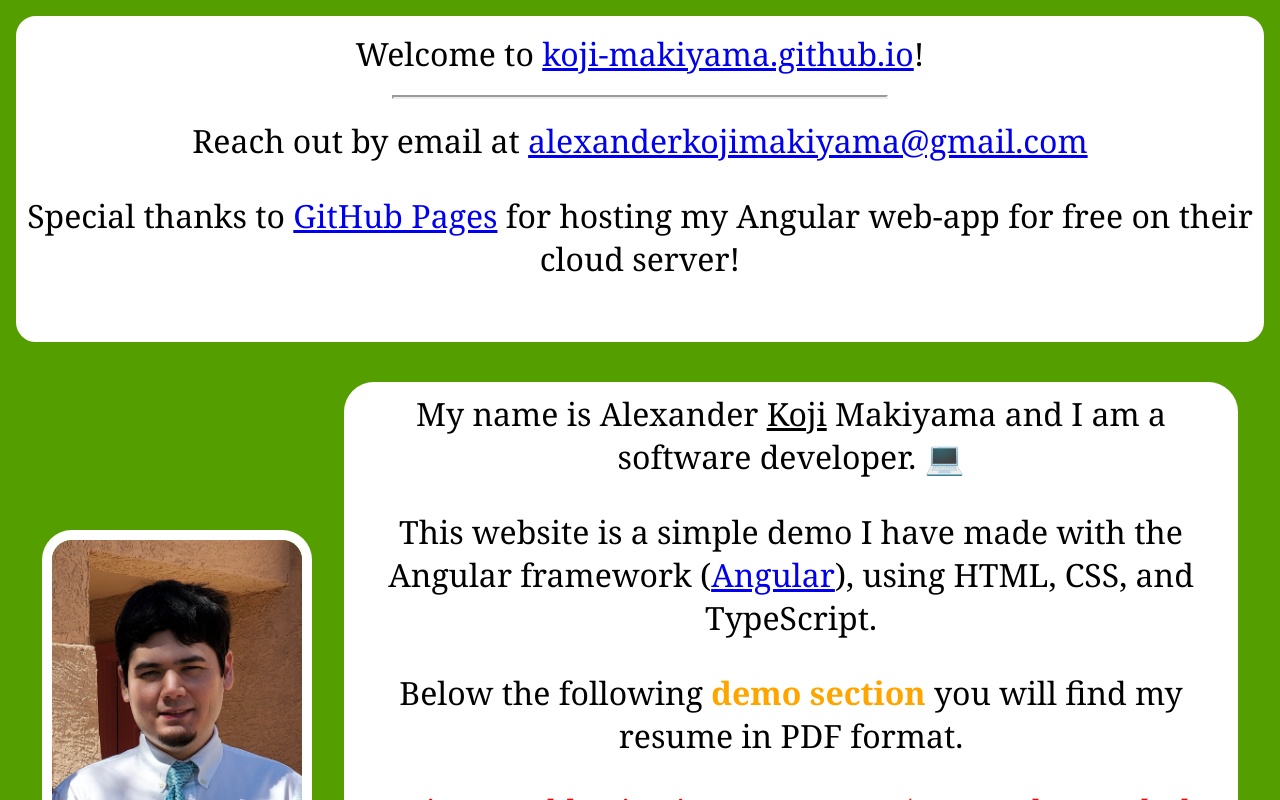
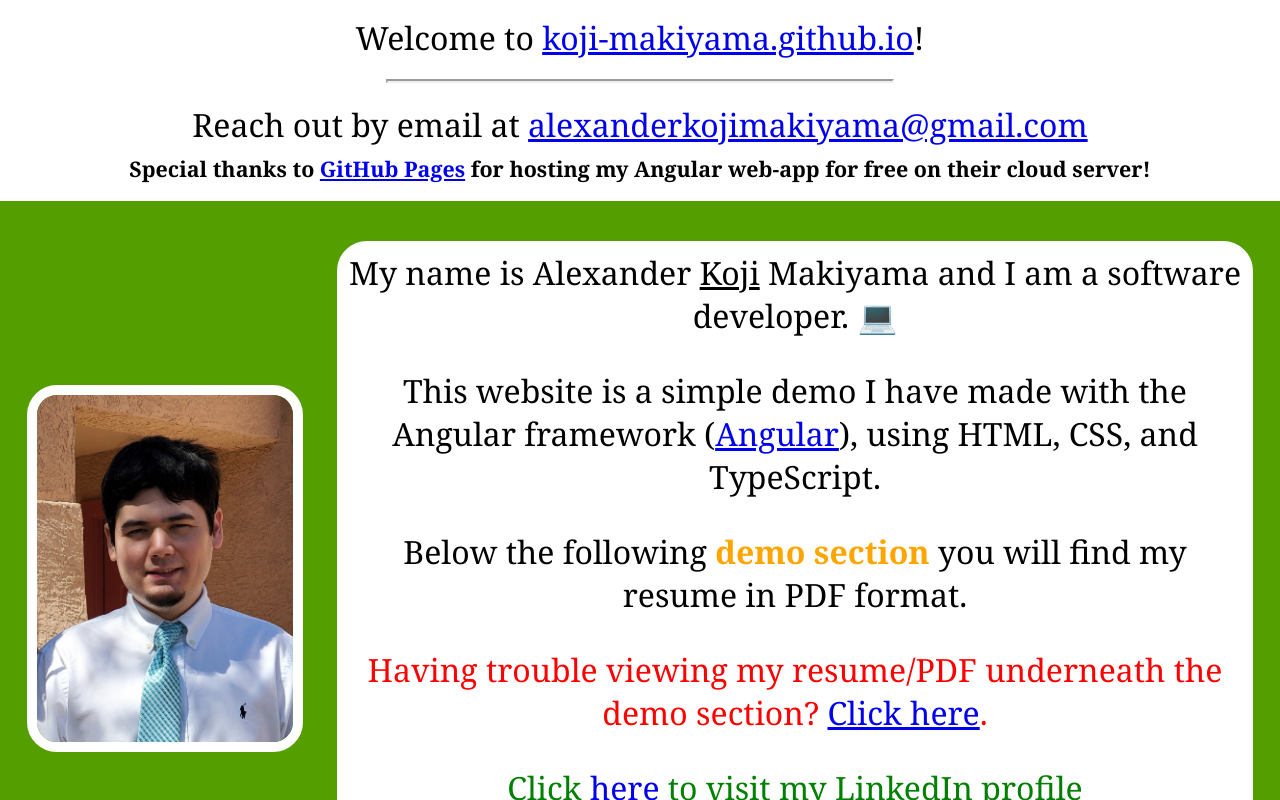
Before and after one commit to Koji-Makiyama/Koji-Makiyama.github.io, an Angular app: page / in a window 1280 px wide. Shown: the top 800 px of the page. Built offline with nearby package versions, Linux system fonts and the light colour scheme.

Commit message:
Removed border around header and changes sizing a little bit

```diff
--- a/src/app/header/header.component.html
+++ b/src/app/header/header.component.html
@@ -3,7 +3,8 @@
     <span class="header-text">Welcome to <a href="https://koji-makiyama.github.io/">koji-makiyama.github.io</a>!</span>
     <hr>
     <span>Reach out by email at <a
-        href="mailto: alexanderkojimakiyama@gmail.com">alexanderkojimakiyama@gmail.com</a></span>
-        <p>Special thanks to <a href="https://pages.github.com/" target="_blank">GitHub Pages</a> for hosting my Angular web-app for free on their cloud server!</p>
+        href="mailto: alexanderkojimakiyama@gmail.com">alexanderkojimakiyama@gmail.com</a>
+    </span>
+    <h6>Special thanks to <a href="https://pages.github.com/" target="_blank">GitHub Pages</a> for hosting my Angular web-app for free on their cloud server!</h6>
   </div>
 </header>
--- a/src/app/header/header.component.scss
+++ b/src/app/header/header.component.scss
@@ -11,7 +11,7 @@ hr {
 }
 
 header {
-    max-width: 100vw;
+    max-width: 100%;
     max-height: 200px;
     text-align: center;
     word-wrap: break-word;
@@ -23,8 +23,11 @@ header {
 }
 
 .header {
-    padding-bottom: 10px;
-    border-radius: 10px;
+    padding-bottom: 0px;
     border: 5px solid rgb(255, 255, 255);
     background-color: white;
 }
+
+h6 {
+    margin: 4px;
+}
--- a/src/styles.scss
+++ b/src/styles.scss
@@ -6,6 +6,7 @@ html {
 body {
     font-family:Cambria, Cochin, Georgia, Times, 'Times New Roman', serif;
     background-color: rgb(84, 158, 0);
+    margin: 0px;
 }
 
 @media screen and (max-width: 767px) {
```
